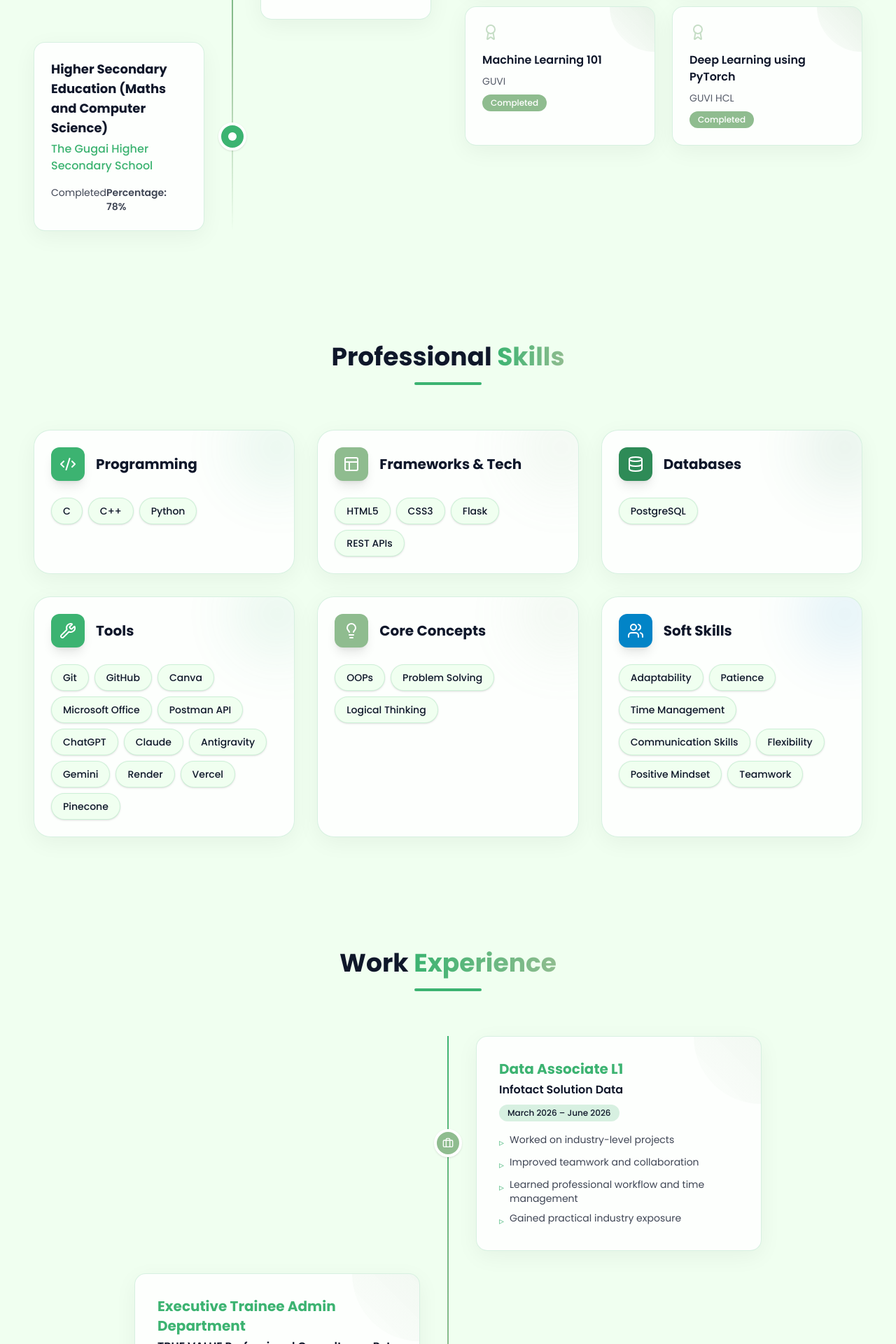
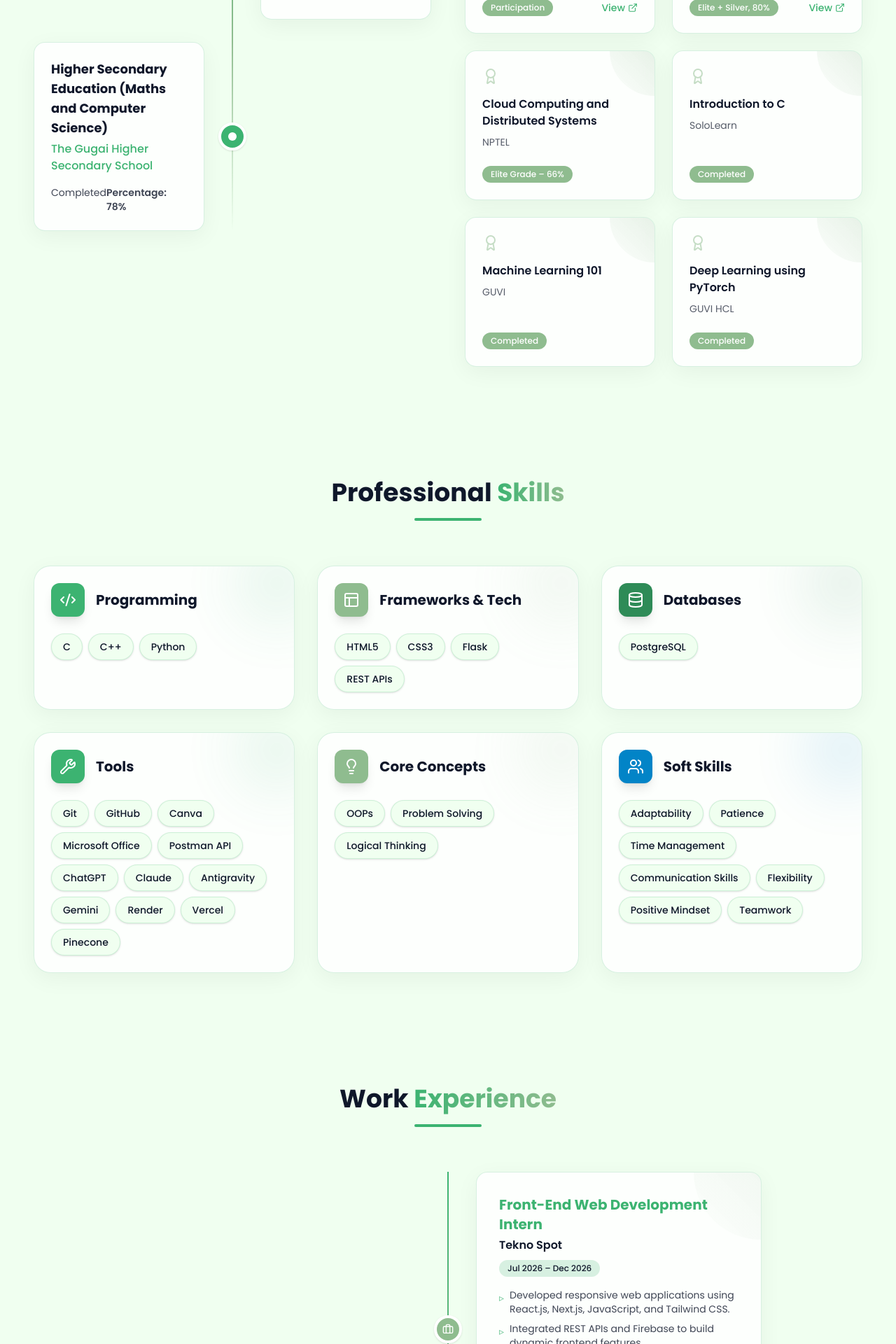
Before and after one commit to ezhil-kumaran-27/My-Portfolio, a React (Vite) app: page / in a window 1280 px wide. Shown: the part 1880-3800 px from the top of the page at 70% size. Built offline with nearby package versions, Linux system fonts and the light colour scheme.

Commit message:
Added the Intership teknospot and certifcates

```diff
--- a/src/components/EducationSection.jsx
+++ b/src/components/EducationSection.jsx
@@ -1,7 +1,7 @@
 import React from 'react';
 import { motion } from 'framer-motion';
 import { PORTFOLIO_DATA } from '../constants';
-import { GraduationCap, Award } from 'lucide-react';
+import { GraduationCap, Award, ExternalLink } from 'lucide-react';
 
 const EducationSection = () => {
   const { education, certifications } = PORTFOLIO_DATA;
@@ -66,19 +66,31 @@ const EducationSection = () => {
               {certifications.map((cert, index) => (
                 <motion.div
                   key={index}
-                  className="glass p-6 rounded-2xl hover:-translate-y-2 transition-transform duration-300 relative overflow-hidden group"
+                  className="glass p-6 flex flex-col h-full rounded-2xl hover:-translate-y-2 transition-transform duration-300 relative overflow-hidden group"
                   initial={{ opacity: 0, scale: 0.9 }}
                   whileInView={{ opacity: 1, scale: 1 }}
                   viewport={{ once: true }}
                   transition={{ duration: 0.5, delay: index * 0.1 }}
                 >
                   <div className="absolute top-0 right-0 w-16 h-16 bg-gradient-to-bl from-[var(--color-secondary)] to-transparent opacity-20 rounded-bl-full group-hover:scale-150 transition-transform duration-500"></div>
-                  <Award className="text-[var(--color-secondary)] mb-4 opacity-50" size={24} />
+                  <Award className="text-[var(--color-secondary)] mb-4 opacity-50 shrink-0" size={24} />
                   <h4 className="font-semibold text-md mb-2">{cert.name}</h4>
-                  <p className="text-sm opacity-70 mb-2">{cert.provider}</p>
-                  <span className="inline-block px-3 py-1 text-xs font-medium bg-[var(--color-secondary)] text-white rounded-full">
-                    {cert.grade}
-                  </span>
+                  <p className="text-sm opacity-70 mb-2 flex-grow">{cert.provider}</p>
+                  <div className="flex items-center justify-between mt-auto pt-4">
+                    <span className="inline-block px-3 py-1 text-xs font-medium bg-[var(--color-secondary)] text-white rounded-full">
+                      {cert.grade}
+                    </span>
+                    {cert.image && (
+                      <a
+                        href={cert.image}
+                        target="_blank"
+                        rel="noopener noreferrer"
+                        className="flex items-center gap-1 text-sm font-medium text-[var(--color-primary)] hover:text-[var(--color-secondary)] transition-colors"
+                      >
+                        View <ExternalLink size={14} />
+                      </a>
+                    )}
+                  </div>
                 </motion.div>
               ))}
             </div>
--- a/src/constants.js
+++ b/src/constants.js
@@ -37,6 +37,8 @@ export const PORTFOLIO_DATA = {
     }
   ],
   certifications: [
+    { name: "Build AI-powered application using RAG Pipelines (Ingestion and Inference)", provider: "Creozen Ltd", grade: "Participation", image: "/creozen-certificate.jpg" },
+    { name: "Introduction to Industry 4.0 and Industrial IoT", provider: "NPTEL", grade: "Elite + Silver, 80%", image: "/nptel-iot-certificate.jpg" },
     { name: "Cloud Computing and Distributed Systems", provider: "NPTEL", grade: "Elite Grade – 66%" },
     { name: "Introduction to C", provider: "SoloLearn", grade: "Completed" },
     { name: "Machine Learning 101", provider: "GUVI", grade: "Completed" },
@@ -51,6 +53,18 @@ export const PORTFOLIO_DATA = {
     softSkills: ["Adaptability", "Patience", "Time Management", "Communication Skills", "Flexibility", "Positive Mindset", "Teamwork"]
   },
   experience: [
+    {
+      title: "Front-End Web Development Intern",
+      company: "Tekno Spot",
+      duration: "Jul 2026 – Dec 2026",
+      description: [
+        "Developed responsive web applications using React.js, Next.js, JavaScript, and Tailwind CSS.",
+        "Integrated REST APIs and Firebase to build dynamic frontend features.",
+        "Collaborated with designers and developers to implement responsive UI components.",
+        "Fixed bugs, improved application performance, and followed modern frontend development best practices.",
+        "Worked in a collaborative development environment using Git and agile workflows."
+      ]
+    },
     {
       title: "Data Associate L1",
       company: "Infotact Solution Data",
```
Also changed, not shown: 1 other file (tests, documents, lock files or other folders).
